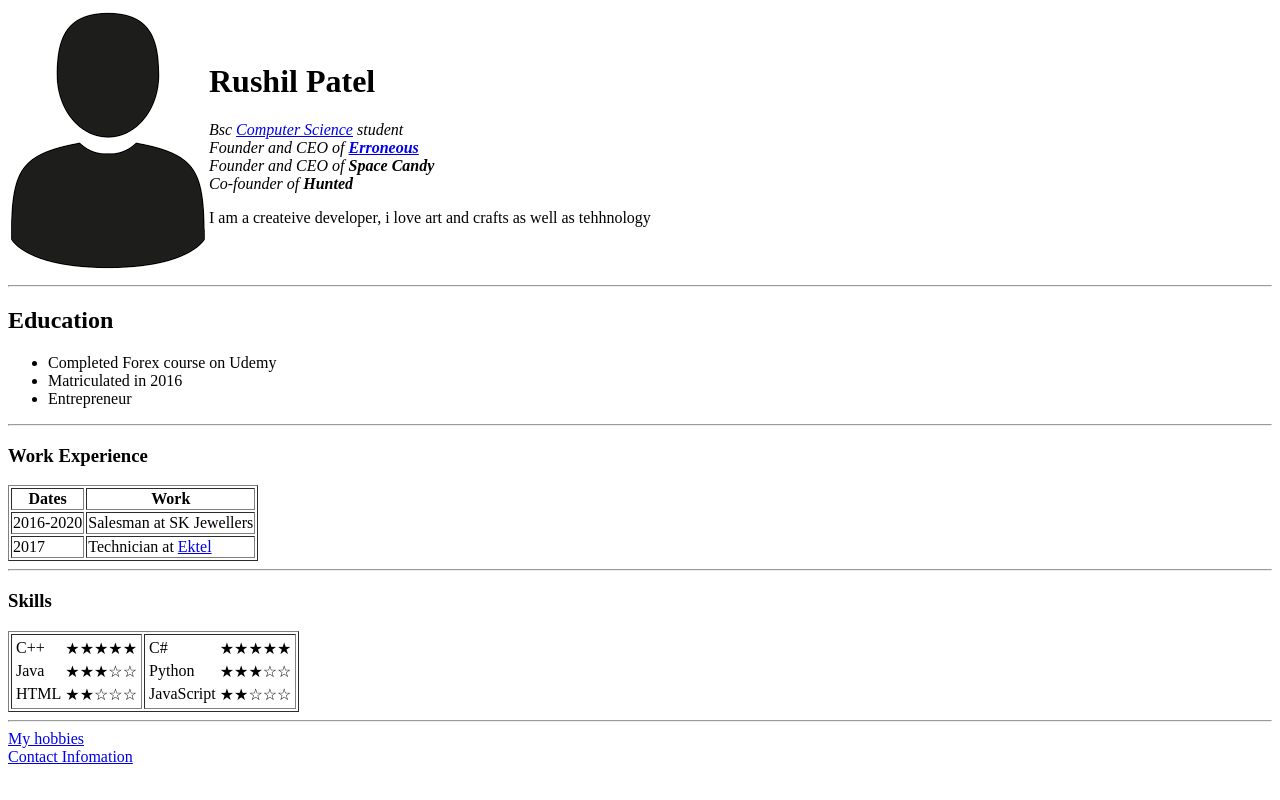
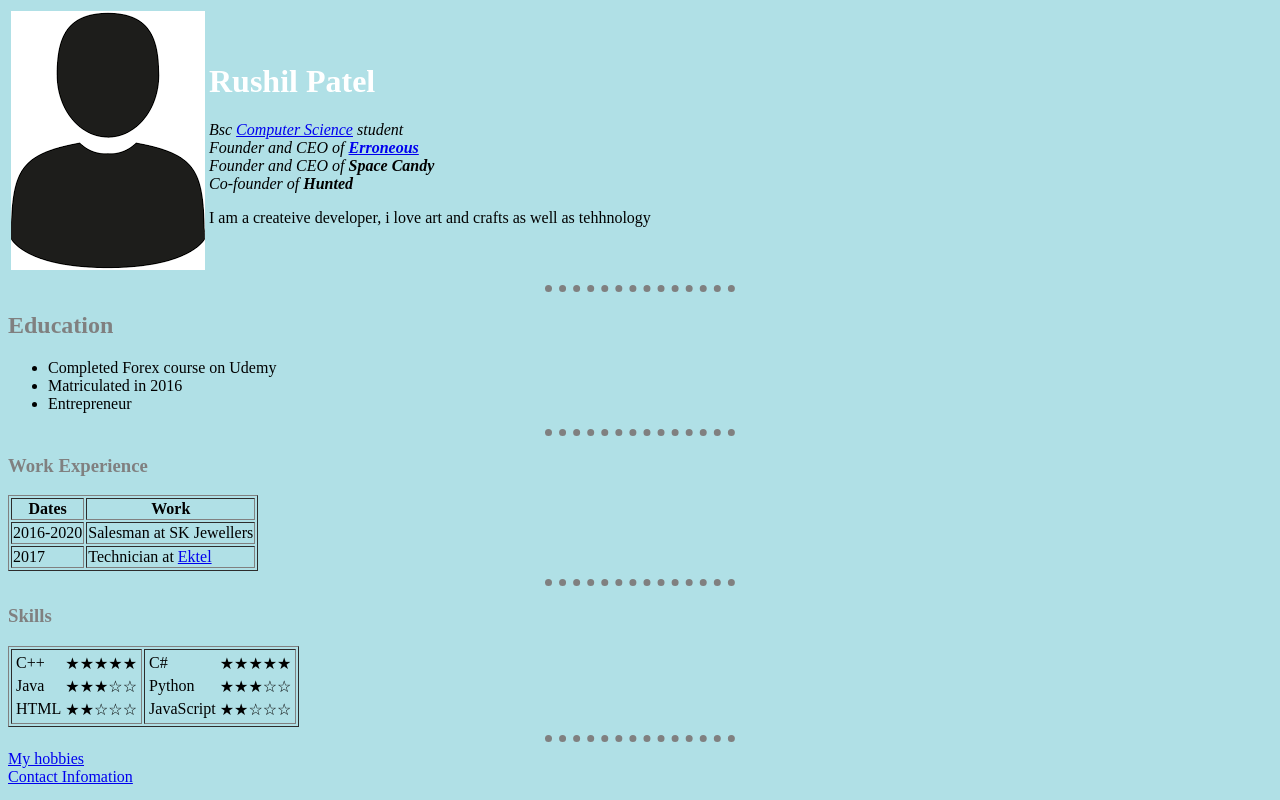
Before and after one commit to RushilPatel0703/testCV, a plain HTML site: page index.html in a window 1280 px wide. Drawn offline with Linux system fonts and the light colour scheme.

Commit message:
Add files via upload

```diff
--- a/Contacts.html
+++ b/Contacts.html
@@ -3,6 +3,7 @@
   <head>
     <meta charset="utf-8">
     <title>Contact Information</title>
+    <link rel="stylesheet" href="css/style.css">
   </head>
   <body>
     <h3>Contacts</h3>
@@ -20,7 +21,7 @@
       <label>Your Email:</label>
       <input type="email" name="yourEmail" value=""><br>
 
-      <label for="">Your Messaage</label><br>
+      <label for="">Your Messaage:</label><br>
       <textarea name="name" rows="10" cols="30"></textarea><br>
 
       <input type="submit" name="yourMessage">
--- /dev/null
+++ b/css/style.css
@@ -0,0 +1,26 @@
+body {
+  background-color: powderblue;
+}
+
+hr {
+  width: 15%;
+  border-width: 7px;
+  border-style: dotted none none;
+  border-color: grey
+}
+
+h1 {
+  color: white;
+}
+
+h2 {
+  color: grey;
+}
+
+h3 {
+  color: grey;
+}
+
+img:hover{
+  perspective: none;
+}
--- a/index.html
+++ b/index.html
@@ -5,6 +5,7 @@
 <head>
   <meta charset="utf-8">
   <title>Rushil's Site</title>
+  <link rel="stylesheet" href="css/style.css">
 
 </head>
 
@@ -12,13 +13,15 @@
   <table>
     <tr>
       <td><img src="images.png" alt="Rushil Proile picture"></td>
-      <td><h1>Rushil Patel</h1>
+      <td>
+        <h1>Rushil Patel</h1>
         <p><em>Bsc <a href="https://en.wikipedia.org/wiki/Computer_science">Computer Science</a> student<br />
             Founder and CEO of <strong><a href="https://rushilpatel0703.github.io/erroneous/">Erroneous</a></strong><br />
             Founder and CEO of <strong>Space Candy</strong><br />
             Co-founder of <strong>Hunted</strong></em></p>
 
-        <p>I am a createive developer, i love art and crafts as well as tehhnology</p></td>
+        <p>I am a createive developer, i love art and crafts as well as tehhnology</p>
+      </td>
     </tr>
   </table>
 
@@ -64,7 +67,7 @@
     <tr>
       <td>
         <table>
-    <tr >
+          <tr>
             <td>C++</td>
             <td>&#9733&#9733;&#9733;&#9733;&#9733;</td>
           </tr>
@@ -81,7 +84,7 @@
 
       <td>
         <table>
-    <tr >
+          <tr>
             <td>C#</td>
             <td>&#9733&#9733;&#9733;&#9733;&#9733;</td>
           </tr>
```
Also changed, not shown: hobbies.html (+1 -0 lines). Lines whose indentation alone changed are shown as unchanged.
